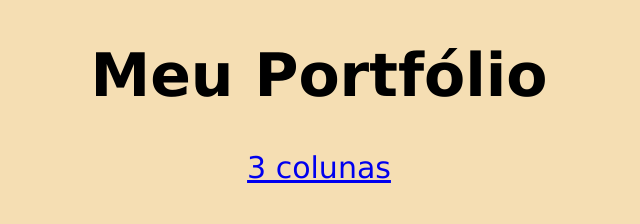
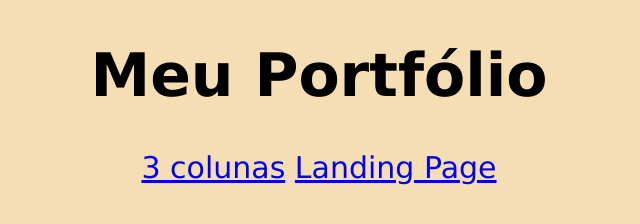
Before and after one commit to GabsMart/Meu_Portfolio, a plain HTML site: page index.html in a window 1280 px wide. Shown: the whole page, without its empty margins (321-961 px from the left). Drawn offline with Linux system fonts and the light colour scheme.

Commit message:
Update index.html

```diff
--- a/index.html
+++ b/index.html
@@ -15,6 +15,7 @@
         <center>
             <h1>Meu Portfólio</h1>
             <a href="3colunas/3colunas.html">3 colunas</a>
+            <a href="landing-page/index.html">Landing Page</a>
         </center>
     </body>
 </html>
```
